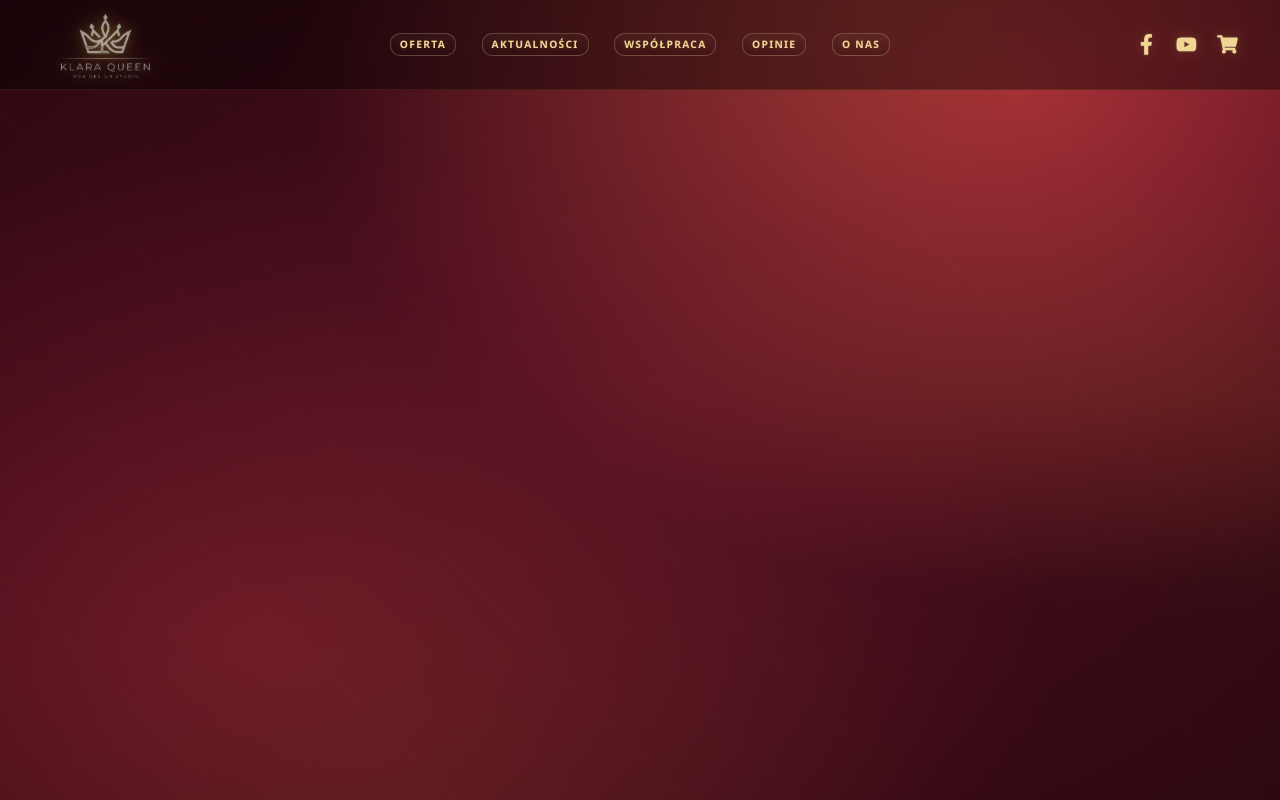
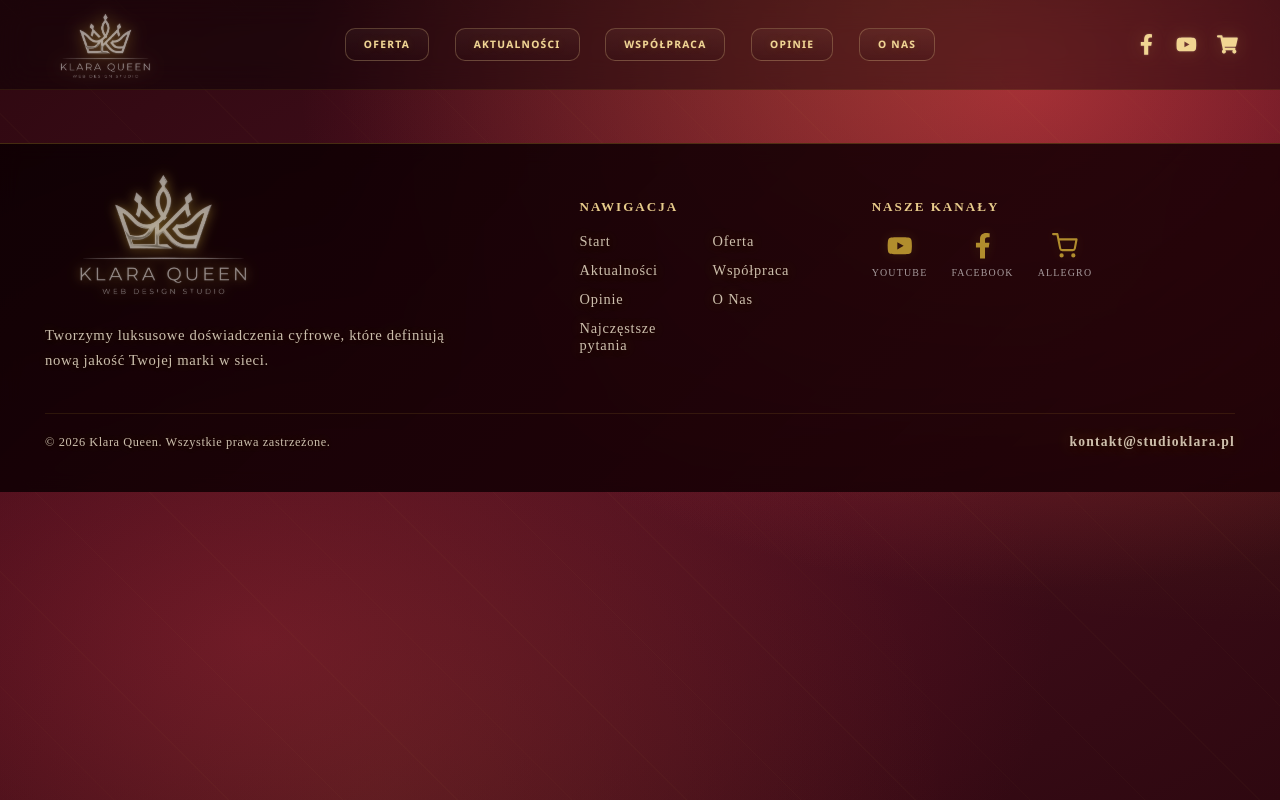
Before and after one commit to KlaraQueen/klara-queen, a React (Create React App) app: page /about in a window 1280 px wide. Built offline with nearby package versions, Linux system fonts and the light colour scheme.

Commit message:
Dodanie nowej sekcji , podstrony, dodanie stopki do wwszystkich podstron

```diff
--- a/src/App.js
+++ b/src/App.js
@@ -2,8 +2,10 @@ import React from "react";
 import { Routes, Route } from "react-router-dom";
 import Background from "./components/Background";
 import Navbar from "./components/Navbar/index";
+import Footer from "./components/Footer";
 import { GlobalStyle } from "./styled";
 import Home from "./pages/Home/index";
+import About from "./pages/About/index";
 
 function App() {
   return (
@@ -13,7 +15,9 @@ function App() {
       <Navbar />
       <Routes>
         <Route path="/" element={<Home />} />
+        <Route path="/about" element={<About />} />
       </Routes>
+      <Footer />
     </>
   );
 }
--- a/src/components/Navbar/Labels/index.js
+++ b/src/components/Navbar/Labels/index.js
@@ -1,5 +1,7 @@
 import React from "react";
 import * as S from "./styled";
+import { navbarData } from "../../../data/navbarData";
+import { Link } from "react-router-dom";
 
 function Labels({ vertical = false, onItemClick }) {
   const handleClick = () => {
@@ -10,21 +12,23 @@ function Labels({ vertical = false, onItemClick }) {
 
   return (
     <S.NavLinks $vertical={vertical}>
-      <S.NavLink $vertical={vertical} onClick={handleClick}>
-        Oferta
-      </S.NavLink>
-      <S.NavLink $vertical={vertical} onClick={handleClick}>
-        Aktualności
-      </S.NavLink>
-      <S.NavLink $vertical={vertical} onClick={handleClick}>
-        Współpraca
-      </S.NavLink>
-      <S.NavLink $vertical={vertical} onClick={handleClick}>
-        Opinie
-      </S.NavLink>
-      <S.NavLink $vertical={vertical} onClick={handleClick}>
-        O Nas
-      </S.NavLink>
+      {navbarData.labels.map((item, idx) => (
+        <S.NavLink
+          key={`${item.name}-${idx}`}
+          $vertical={vertical}
+          onClick={handleClick}
+        >
+          {item.to ? (
+            // Jeśli ma 'to', używamy Linka z routera
+            <S.StyledLink as={Link} to={item.to}>
+              {item.name}
+            </S.StyledLink>
+          ) : (
+            // Jeśli ma 'url', używamy zwykłego a
+            <S.StyledLink href={item.url}>{item.name}</S.StyledLink>
+          )}
+        </S.NavLink>
+      ))}
     </S.NavLinks>
   );
 }
--- a/src/components/Navbar/Labels/styled.js
+++ b/src/components/Navbar/Labels/styled.js
@@ -115,3 +115,14 @@ export const NavLink = styled.li`
       0 0 18px ${theme.colors.goldHover};
   }
 `;
+
+export const StyledLink = styled.a`
+  color: inherit;
+  text-decoration: none;
+  display: flex;
+  align-items: center;
+  justify-content: center;
+  width: 100%;
+  height: 100%;
+  padding: inherit;
+`;
--- a/src/components/Navbar/SocialMedia/index.js
+++ b/src/components/Navbar/SocialMedia/index.js
@@ -1,19 +1,24 @@
 import React from "react";
 import * as S from "./styled";
-import { FaFacebookF, FaYoutube, FaShoppingCart } from "react-icons/fa";
+import { navbarData } from "../../../data/navbarData";
 
 function SocialMedia() {
   return (
     <S.SocialWrapper>
-      <S.SocialIcon href="https://facebook.com" target="_blank">
-        <FaFacebookF />
-      </S.SocialIcon>
-      <S.SocialIcon href="https://youtube.com" target="_blank">
-        <FaYoutube />
-      </S.SocialIcon>
-      <S.SocialIcon href="https://allegro.pl" target="_blank">
-        <FaShoppingCart title="Allegro" />
-      </S.SocialIcon>
+      {navbarData.socials.map((item) => {
+        const Icon = item.icon;
+        return (
+          <S.SocialIcon
+            key={item.id}
+            href={item.url}
+            target="_blank"
+            rel="noreferrer"
+            aria-label={item.label}
+          >
+            <Icon title={item.label} />
+          </S.SocialIcon>
+        );
+      })}
     </S.SocialWrapper>
   );
 }
--- a/src/data/footerData.js
+++ b/src/data/footerData.js
@@ -14,7 +14,7 @@ export const footerData = {
     { name: "Aktualności", url: "#news" },
     { name: "Współpraca", url: "#collaboration" },
     { name: "Opinie", url: "#opinions" },
-    { name: "O Nas", url: "#about" },
+    { name: "O Nas", to: "/about"  },
     { name: "Najczęstsze pytania", url: "#faq" },
   ],
   socials: [
--- /dev/null
+++ b/src/data/navbarData.js
@@ -0,0 +1,31 @@
+import { FaFacebookF, FaYoutube, FaShoppingCart } from "react-icons/fa";
+
+export const navbarData = {
+  labels: [
+    { name: "Oferta", url: "#offer" },
+    { name: "Aktualności", url: "#news" },
+    { name: "Współpraca", url: "#collab" },
+    { name: "Opinie", url: "#reviews" },
+    { name: "O Nas", to: "/about" },
+  ],
+  socials: [
+    {
+      id: 1,
+      icon: FaFacebookF,
+      url: "https://facebook.com",
+      label: "Facebook",
+    },
+    {
+      id: 2,
+      icon: FaYoutube,
+      url: "https://youtube.com",
+      label: "YouTube",
+    },
+    {
+      id: 3,
+      icon: FaShoppingCart,
+      url: "https://allegro.pl",
+      label: "Allegro",
+    },
+  ],
+};
--- /dev/null
+++ b/src/pages/About/index.js
@@ -0,0 +1,3 @@
+export default function Contact() {
+    return <h1 style={{color: 'gold', paddingTop: '100px'}}>To jest strona O nas!</h1>;
+  }
```
